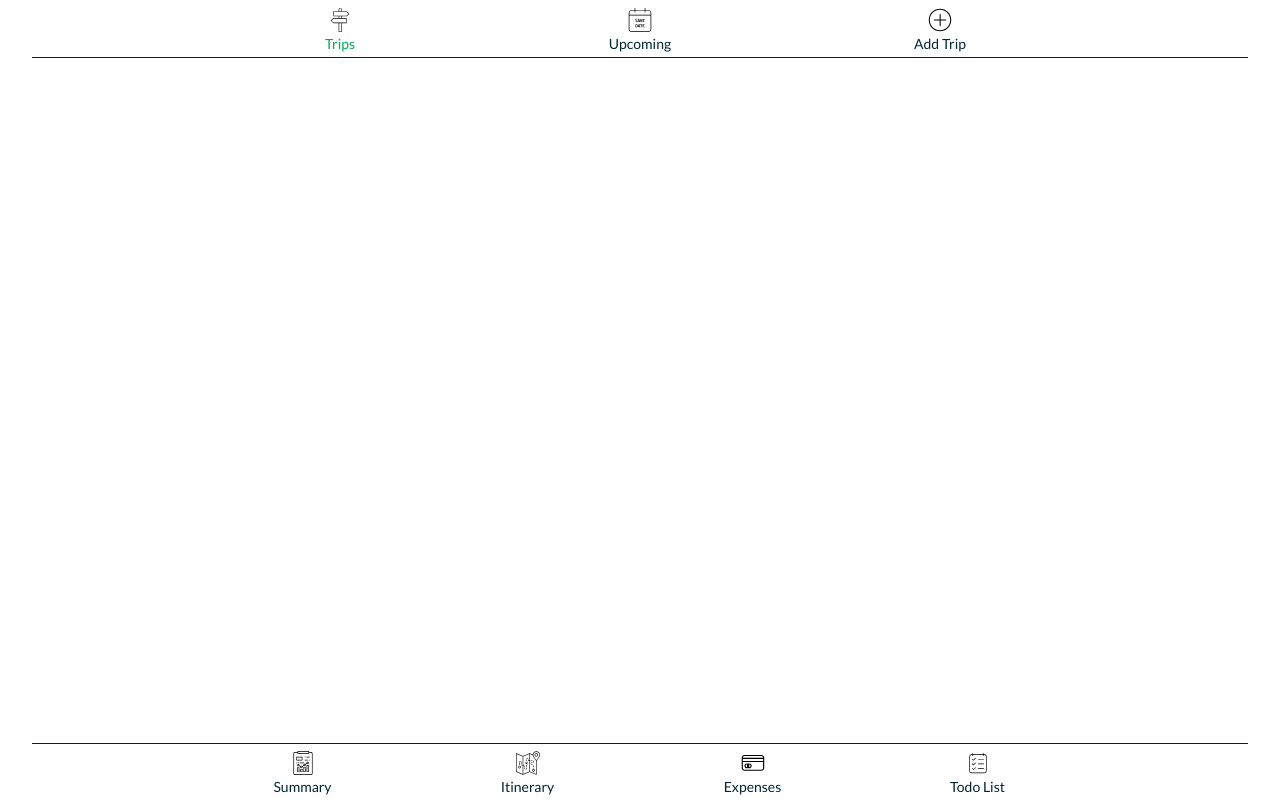
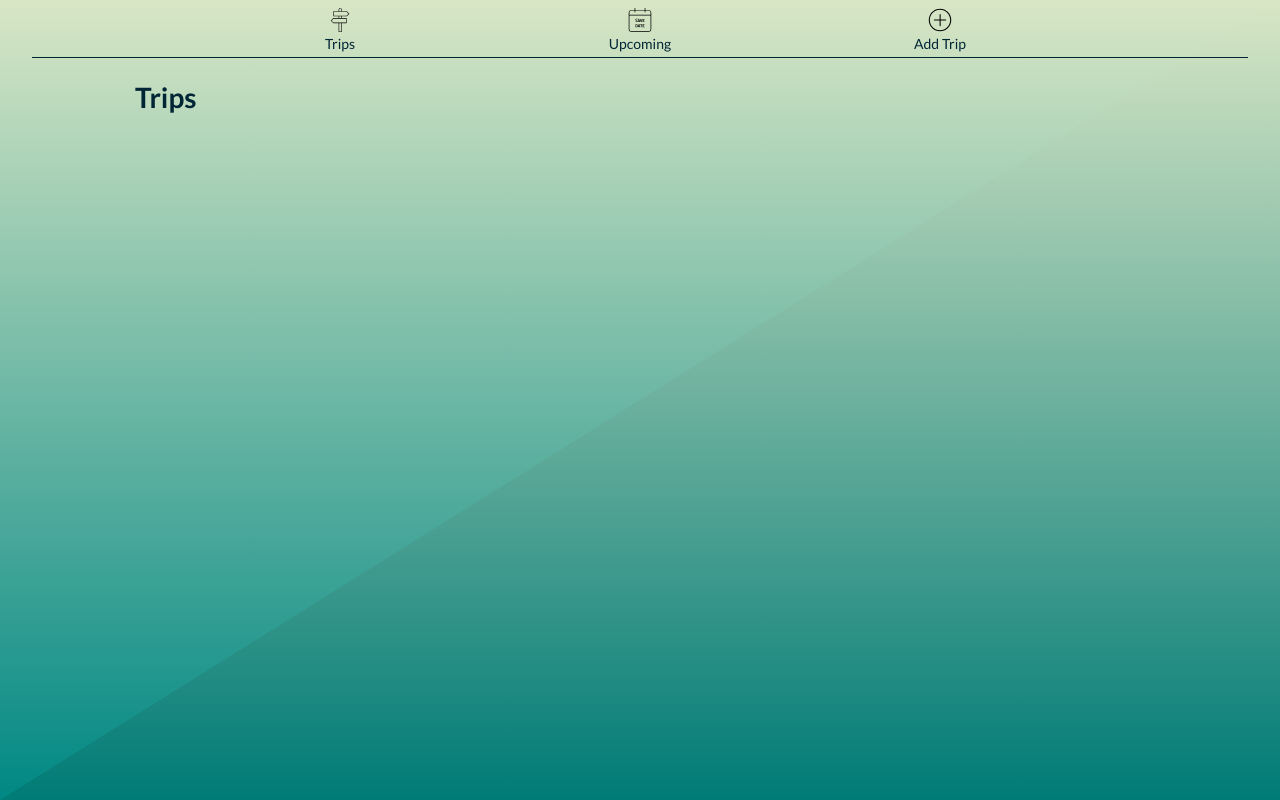
Before and after one commit to marlucz/TripMaster-Client, a React (Create React App) app: page / in a window 1280 px wide. Before the commit this address led to /trips. Built offline with nearby package versions, Linux system fonts and the light colour scheme.

Commit message:
make MainTemplate for logged in user view

```diff
--- a/src/App.js
+++ b/src/App.js
@@ -1,5 +1,5 @@
 import React from 'react';
-import { BrowserRouter, Switch, Route, Redirect } from 'react-router-dom';
+import { BrowserRouter, Switch, Route } from 'react-router-dom';
 
 import SignIn from 'pages/Auth/SignIn';
 import SignUp from 'pages/Auth/SignUp';
@@ -13,10 +13,10 @@ import TodoList from 'pages/Trip/TodoList/TodoList';
 import MainTemplate from 'templates/MainTemplate';
 
 const Root = () => (
-  <MainTemplate>
-    <BrowserRouter>
+  <BrowserRouter>
+    <MainTemplate>
       <Switch>
-        <Route exact path="/" component={() => <Redirect to="/trips" />} />
+        <Route exact path="/" component={Trips} />
         <Route exact path="/account" component={SignIn} />
         <Route path="/account/register" component={SignUp} />
         <Route path="/trip" component={Trip} />
@@ -26,8 +26,8 @@ const Root = () => (
         <Route path="/trip/todo" component={TodoList} />
         <Route component={NotFound} />
       </Switch>
-    </BrowserRouter>
-  </MainTemplate>
+    </MainTemplate>
+  </BrowserRouter>
 );
 
 export default Root;
--- a/src/components/GradientContainer/GradientContainer.js
+++ b/src/components/GradientContainer/GradientContainer.js
@@ -4,12 +4,12 @@ import styled from 'styled-components';
 import { gradient, gradientPolygon } from 'theme/GlobalStyle';
 
 const GradientWrapper = styled.div`
-  position: absolute;
+  position: fixed;
   top: 0;
   right: 0;
   width: 100%;
   height: 100vh;
-  z-index: -1;
+  z-index: -10;
 `;
 
 const Gradient = styled.div`
--- a/src/components/NavBar/NavBar.js
+++ b/src/components/NavBar/NavBar.js
@@ -81,7 +81,7 @@ const NavBar = ({ isInTrip }) =>
     <StyledWrapper>
       <StyledList>
         {navTop.map(item => (
-          <StyledListItem>
+          <StyledListItem key={item.title}>
             <StyledIcon
               as={NavLink}
               to={item.slug}
@@ -97,7 +97,7 @@ const NavBar = ({ isInTrip }) =>
     <StyledWrapper bottom>
       <StyledList>
         {navInTrip.map(item => (
-          <StyledListItem>
+          <StyledListItem key={item.title}>
             <StyledIcon
               as={NavLink}
               to={item.slug}
--- a/src/pages/NotFound/NotFound.js
+++ b/src/pages/NotFound/NotFound.js
@@ -8,6 +8,10 @@ import { color } from 'theme/GlobalStyle';
 import Button from 'components/Button/Button';
 
 const StyledWrapper = styled.div`
+  position: fixed;
+  top: 0;
+  left: 0;
+  width: 100%;
   height: 100vh;
   display: flex;
   flex-direction: column;
@@ -17,6 +21,7 @@ const StyledWrapper = styled.div`
   background: url(${NotFoundBackground}) no-repeat center;
   background-size: cover;
   padding-bottom: 10vh;
+  z-index: 10;
 `;
 
 const Status = styled.h2`
--- a/src/pages/Trips/Trips.js
+++ b/src/pages/Trips/Trips.js
@@ -1,12 +1,5 @@
 import React from 'react';
 
-import NavBar from 'components/NavBar/NavBar';
-
-const Home = () => (
-  <>
-    <NavBar />
-    <NavBar isInTrip />
-  </>
-);
+const Home = () => <h1> Trips </h1>;
 
 export default Home;
--- a/src/templates/MainTemplate.js
+++ b/src/templates/MainTemplate.js
@@ -1,13 +1,30 @@
 import React from 'react';
+import styled from 'styled-components';
 import PropTypes from 'prop-types';
 
 import GlobalStyle from 'theme/GlobalStyle';
+import GradientContainer from 'components/GradientContainer/GradientContainer';
+import NavBar from 'components/NavBar/NavBar';
+
+const LayoutWrapper = styled.div`
+  position: relative;
+`;
+
+const Main = styled.main`
+  width: 80%;
+  max-width: 110rem;
+  margin: 0 auto;
+  margin-top: 6rem;
+  padding: 2rem 0.5em;
+`;
 
 const MainTemplate = ({ children }) => (
-  <>
+  <LayoutWrapper>
+    <GradientContainer />
     <GlobalStyle />
-    {children}
-  </>
+    <NavBar />
+    <Main>{children}</Main>
+  </LayoutWrapper>
 );
 
 MainTemplate.propTypes = {
```
Also changed, not shown: 2 other files (tests, documents, lock files or other folders).
